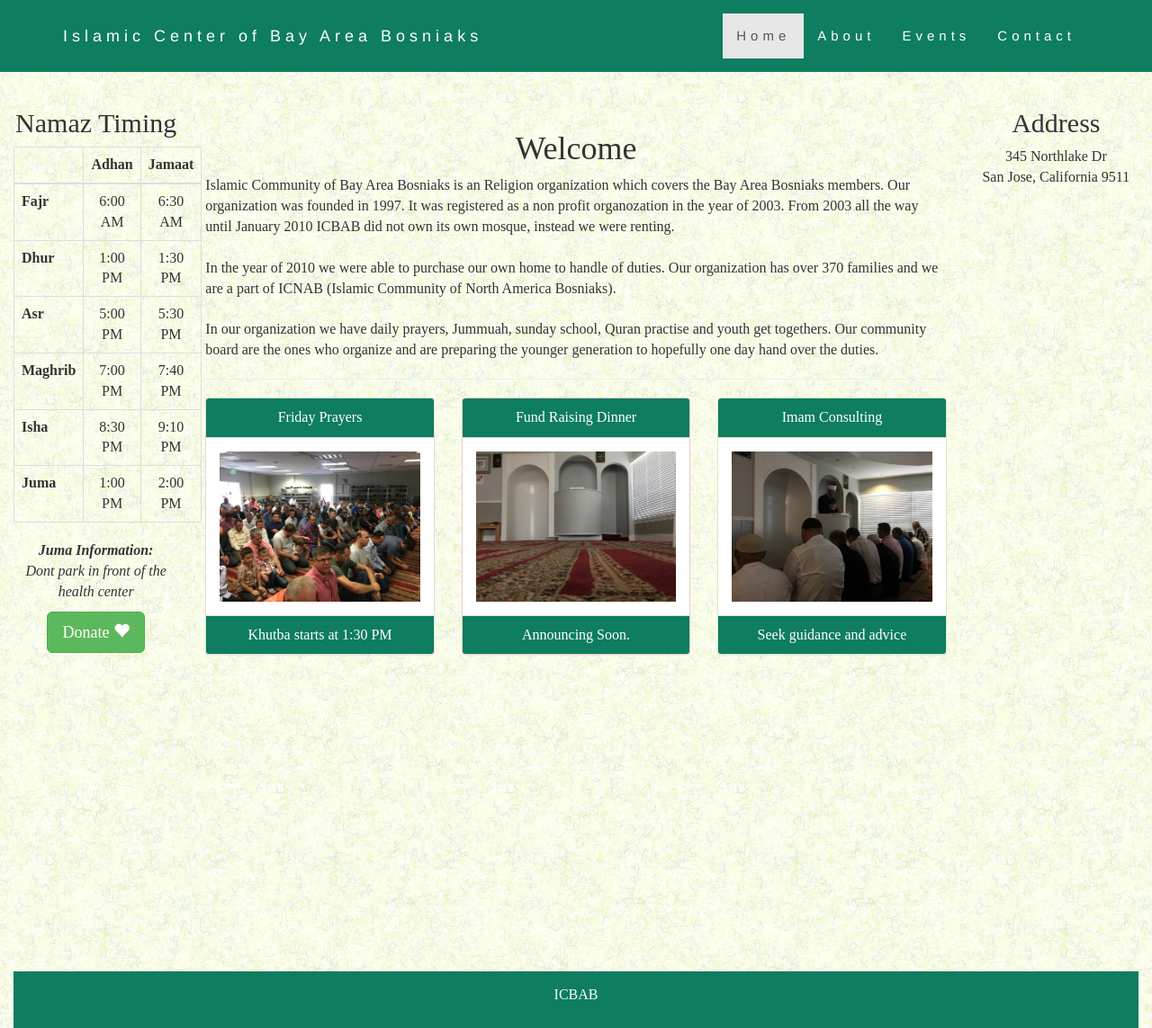
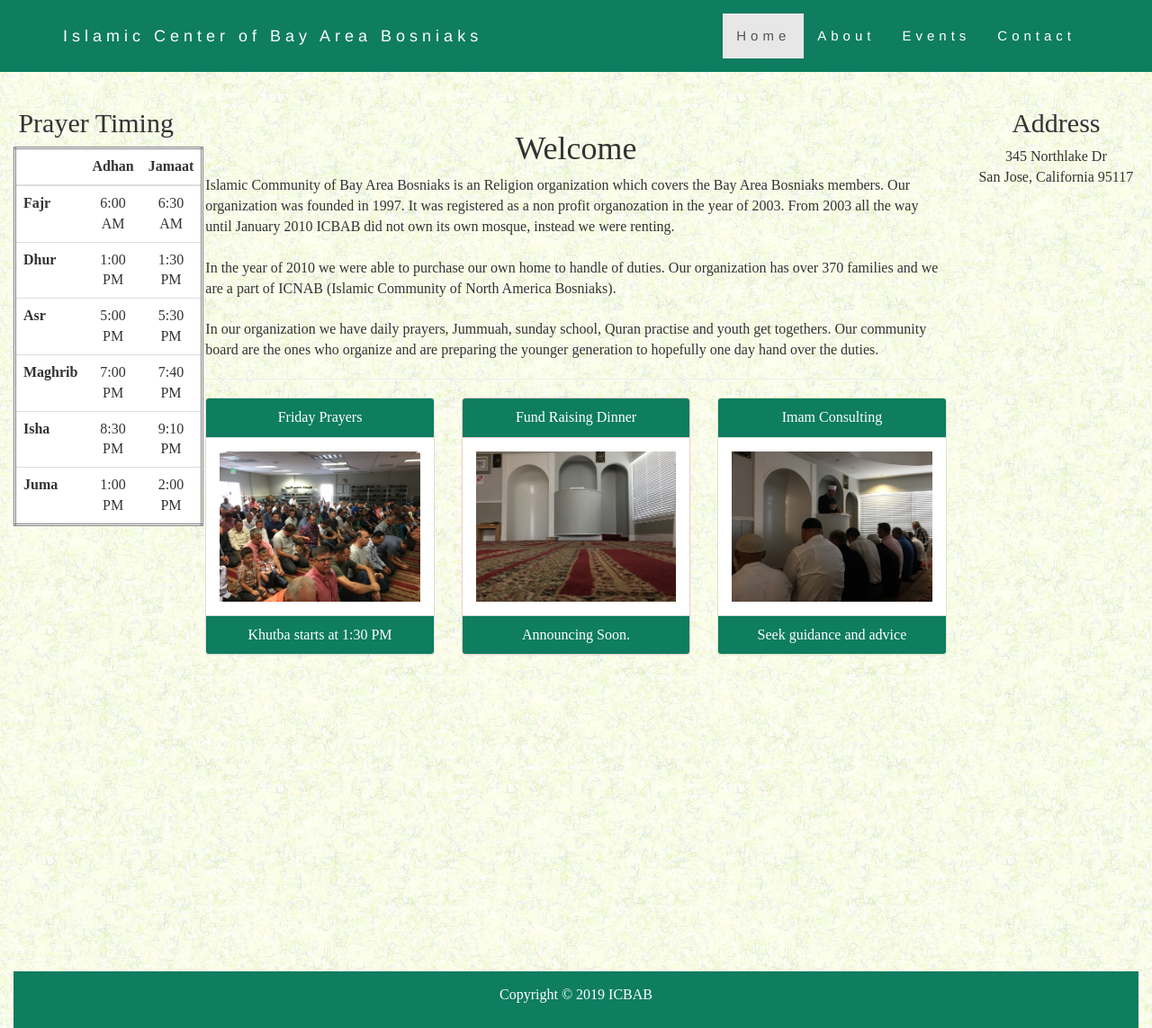
Before and after one commit to coder121/icbab, a plain HTML site: page index.html in a window 1280 px wide. Shown: the whole page at 90% size. Drawn offline with nearby package versions, Linux system fonts and the light colour scheme.

Commit message:
updated address

```diff
--- a/index.html
+++ b/index.html
@@ -50,13 +50,13 @@
   <div class="row content">
 
 
-     <div class="col-sm-2 sidenav text-center">
+      <div class="col-sm-2 sidenav text-center">
         <h2 class="section-heading mb-5">
-                <span class="section-heading-upper">Namaz Timing</span>
+                <span class="section-heading-upper">Prayer Timing</span>
 
               </h2>
 
-     <table class="table table-bordered  table-hover">
+     <table class="table  table-hover sideborder">
   <thead>
     <tr>
       <th></th>
@@ -103,7 +103,7 @@
 
 
 
-              <p class="address mb-5">
+            <!--   <p class="address mb-5">
                 <em>
                   <strong>Juma Information:
 
@@ -113,8 +113,8 @@
                 Dont park in front of the health center
 
                 </em>
-              </p>
-              <a href="#" class="btn btn-lg btn-success"> Donate <span class="glyphicon glyphicon-heart"></span></a>
+              </p> -->
+              <!-- <a href="#" class="btn btn-lg btn-success"> Donate <span class="glyphicon glyphicon-heart"></span></a> -->
 
 
 
@@ -171,9 +171,10 @@ In our organization we have daily prayers, Jummuah, sunday school, Quran practis
       <div >
         <h2>Address</h2>
       </div>
+
       <address>
 345 Northlake Dr<br>
-San Jose, California 9511<br>
+San Jose, California 95117<br>
 </address>
 
    </div>
@@ -182,7 +183,8 @@ San Jose, California 9511<br>
 </div>
 
 <footer class="container-fluid text-center">
-  <p>ICBAB</p>
+
+  <p>Copyright © 2019 ICBAB</p>
 </footer>
 </div>
 </body>
```
Also changed, not shown: about.html (+6 -9 lines), contact.html (+2 -2 lines), events.html (+3 -3 lines).
